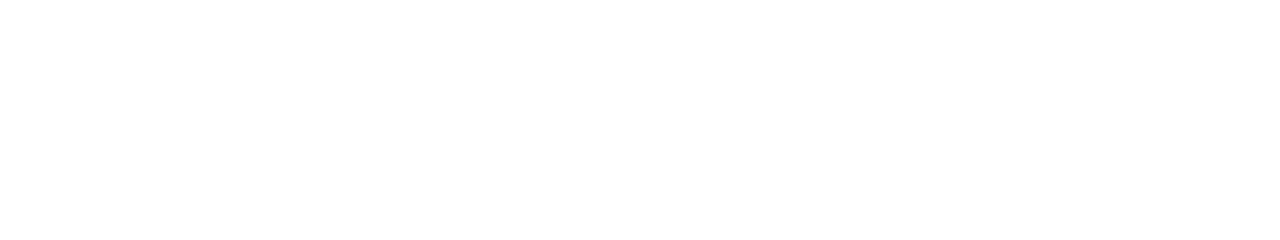
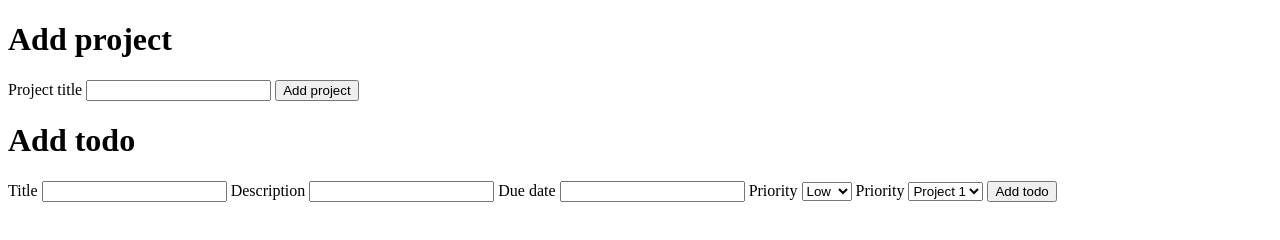
Before and after one commit to santiagorodriguezbermudez/todolist, a website built with webpack: page dist/index.html in a window 1280 px wide. Built offline with nearby package versions, Linux system fonts and the light colour scheme.

Commit message:
Add simple structure for the adding the projects and todos

```diff
--- a/dist/index.html
+++ b/dist/index.html
@@ -3,8 +3,41 @@
   <head>
     <title>To do List</title>
     <script src="https://unpkg.com/lodash@4.16.6"></script>
+    <script src="main.js" type="module"></script>
   </head>
   <body>
+    <h1>Add project</h1>
+    <form action="">
+      <label for="title">Project title</label>
+      <input type="text" name="project-title" id="project-title">
+      <button type="button" onclick="addProject()" id="add-project">Add project</button>
+    </form>
+
+    <h1>Add todo</h1>
+    <form action="">
+      <label for="title">Title</label>
+      <input type="text" name="title">
+
+      <label for="description">Description</label>
+      <input type="text" name="description" id="">
+
+      <label for="due-date">Due date</label>
+      <input type="datetime" name="due-date" id="">
+
+      <label for="priorities">Priority</label>
+      <select id="priorities" name="priorities">
+        <option value="low">Low</option>
+        <option value="high">High</option>
+      </select>
+
+      <label for="projects">Priority</label>
+      <select id="projects" name="projects">
+        <option value="Project 1">Project 1</option>
+        <option value="Project 2">Project 2</option>
+      </select>
+
+      <button type="button" onclick="addToDo()">Add todo</button>
+    </form>
     <script src="main.js"></script>
   </body>
 </html>
```
